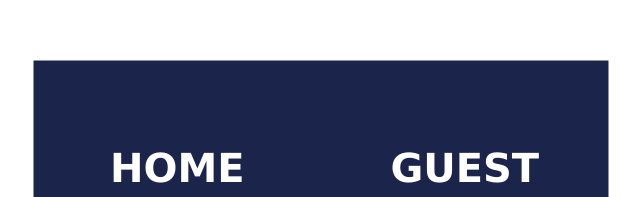
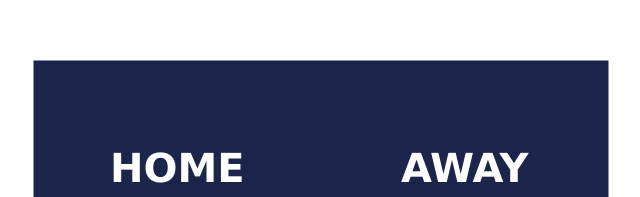
Before and after one commit to Roronooa/Scoreboard, a website: page Scoreboard/index.html in a window 1280 px wide. Shown: the part 147-344 px from the top of the page, without its empty margins (319-959 px from the left). Drawn offline with Linux system fonts and the light colour scheme.

Commit message:
Title name changed
Changed the second title name from GUEST to AWAY.

```diff
--- a/Scoreboard/index.html
+++ b/Scoreboard/index.html
@@ -27,7 +27,7 @@
         </div>
       </div>
       <div>
-        <h3 class="board-title-home">GUEST</h3>
+        <h3 class="board-title-home">AWAY</h3>
         <div class="home-score">
           <p id="away-score" class="home-points-text">10</p>
         </div>
```
